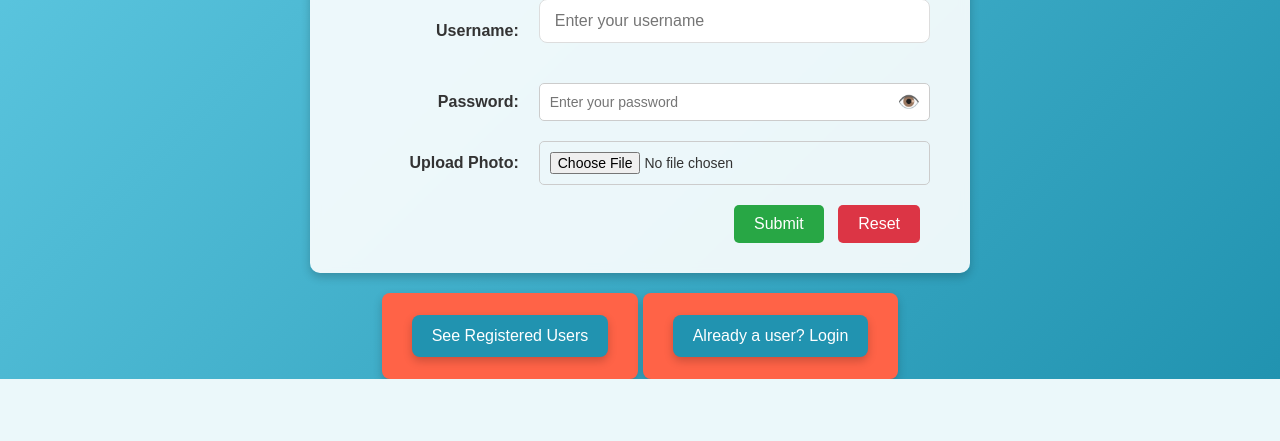
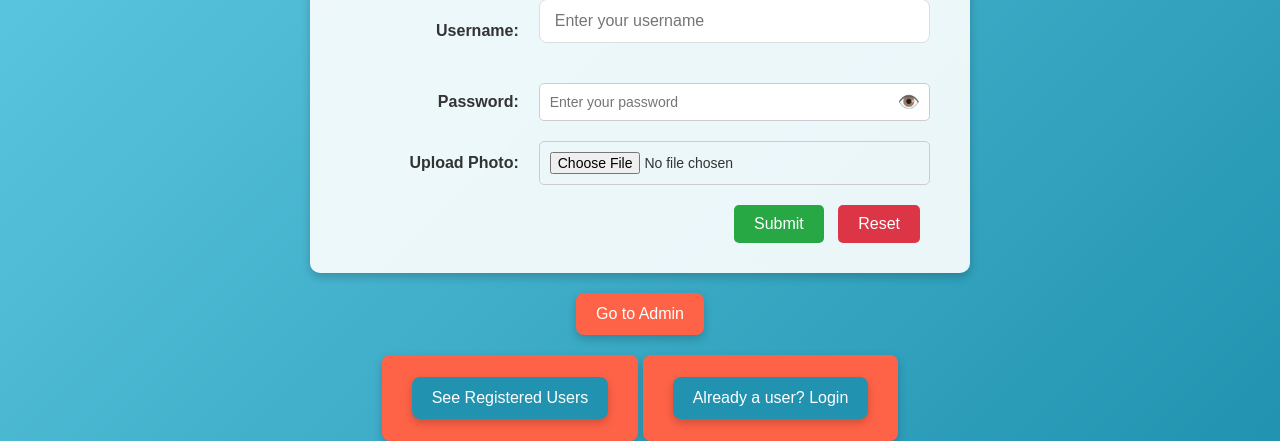
Before and after one commit to vansh070605/REGESTRATION-FORM, a Flask app: page / in a window 1280 px wide. Shown: the part 585-1026 px from the top of the page. Before the commit the page ends 964 px from the top, so only its background shows below. Run offline with Flask 3, Linux system fonts and the light colour scheme; a user stored in the database is signed in.

Commit message:
index.html

```diff
--- a/templates/index.html
+++ b/templates/index.html
@@ -20,6 +20,7 @@
         {% endif %}
     {% endwith %}
 
+    <!-- Registration form -->
     <form id="registrationForm" action="/submit" method="POST" enctype="multipart/form-data">
         <table>
             <tr>
@@ -79,6 +80,12 @@
         </table>
     </form>
 
+    <!-- Conditional link for Admin to see family members -->
+    {% if session['user_id'] and session['is_admin'] %}
+    <a href="{{ url_for('admin_page') }}" class="btn btn-primary">Go to Admin</a>
+
+    {% endif %}
+
     <!-- Buttons to see registered users and login -->
     <div>
         <a href="{{ url_for('display') }}">
```
